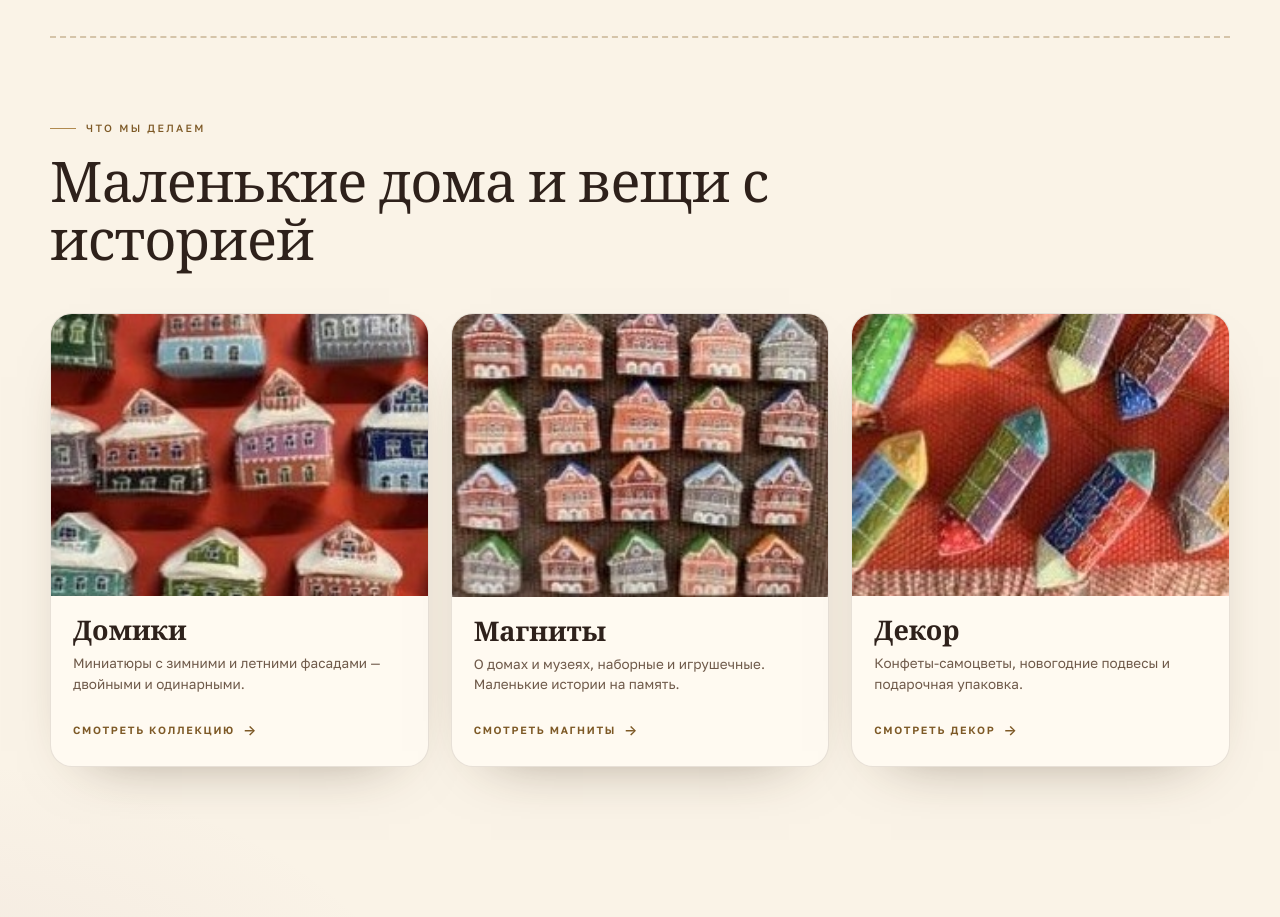
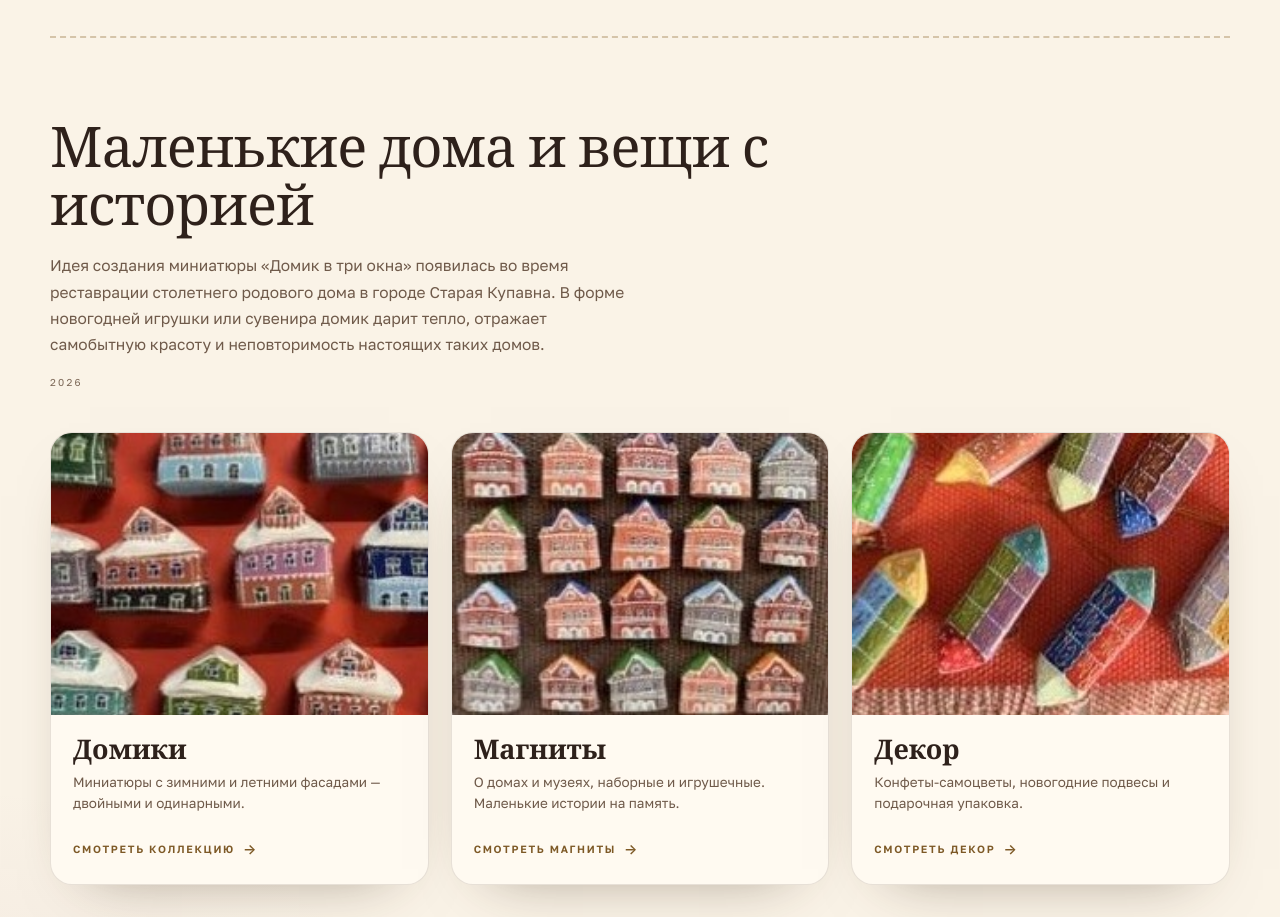
Before and after one commit to Andrbel218/domik-v-tri-okna, a plain HTML site: page index.html in a window 1280 px wide. Shown: the part 820-1737 px from the top of the page. Drawn offline with nearby package versions, Linux system fonts and the light colour scheme.

Commit message:
Add brand origin text to categories section

```diff
--- a/index.html
+++ b/index.html
@@ -20,7 +20,7 @@
   <link rel="preconnect" href="https://fonts.googleapis.com">
   <link rel="preconnect" href="https://fonts.gstatic.com" crossorigin>
   <link href="https://fonts.googleapis.com/css2?family=Cormorant+Garamond:ital,wght@0,400;0,500;0,600;1,400;1,500&family=Golos+Text:wght@400;500;600&family=Marck+Script&display=swap" rel="stylesheet">
-  <link rel="stylesheet" href="styles.css?v=7">
+  <link rel="stylesheet" href="styles.css?v=8">
 
   <script type="application/ld+json">
   {
@@ -104,8 +104,9 @@
     <section class="section section--categories" id="kategorii">
       <div class="container">
         <div class="section-head" data-reveal>
-          <p class="eyebrow">Что мы делаем</p>
           <h2>Маленькие дома и вещи с историей</h2>
+          <p class="section-head__sub">Идея создания миниатюры «Домик в три окна» появилась во время реставрации столетнего родового дома в городе Старая Купавна. В форме новогодней игрушки или сувенира домик дарит тепло, отражает самобытную красоту и неповторимость настоящих таких домов.</p>
+          <p class="section-head__year">2026</p>
         </div>
 
         <div class="cards">
@@ -423,6 +424,6 @@
     <button class="lightbox__nav lightbox__nav--next" type="button" aria-label="Следующее фото">›</button>
   </dialog>
 
-  <script src="script.js?v=7" defer></script>
+  <script src="script.js?v=8" defer></script>
 </body>
 </html>
--- a/styles.css
+++ b/styles.css
@@ -311,6 +311,13 @@ a {
   font-size: 15.5px;
   line-height: 1.7;
   color: var(--muted);
+}
+
+.section-head__year {
+  margin: 16px 0 0;
+  font-size: 10px;
+  letter-spacing: 0.22em;
+  color: var(--muted-soft);
 }
 
 /* ---------- Buttons ---------- */
```
Also changed, not shown: 1 other file.
